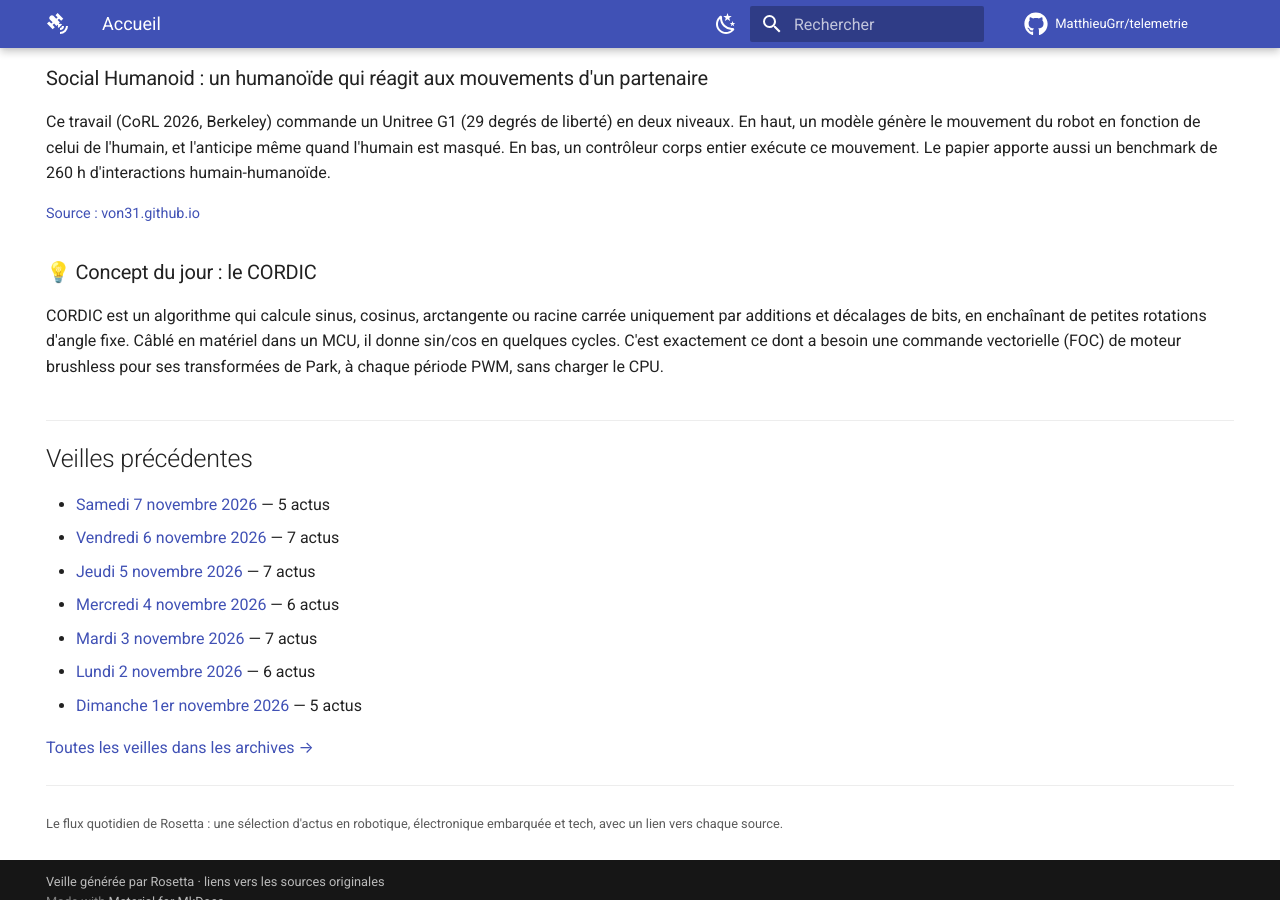
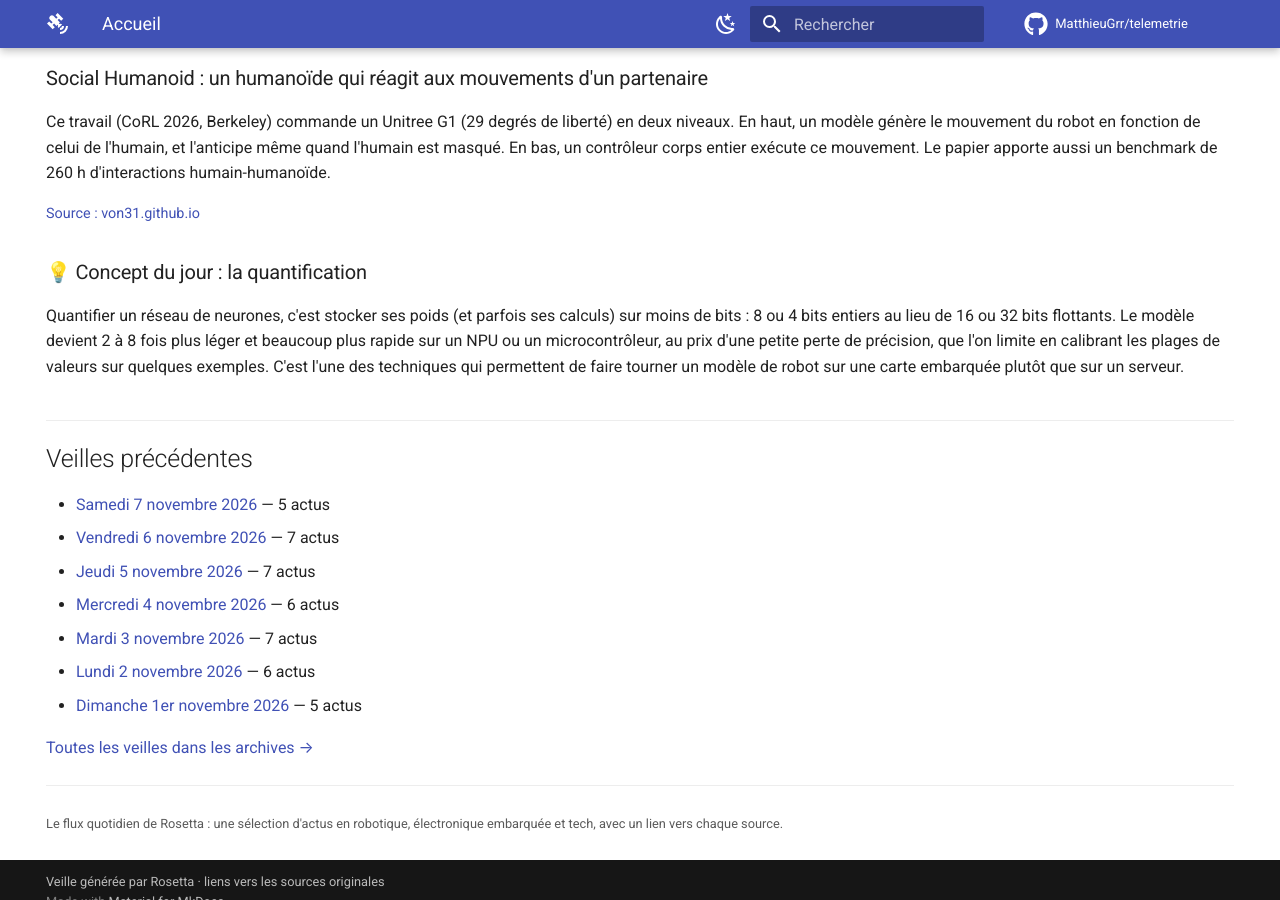
Before and after one commit to MatthieuGrr/telemetrie, an MkDocs documentation site: the page built from docs/index.md, in a window 1280 px wide and 900 px high, scrolled down 1012 px. Built offline with MkDocs 1.6.1 and Material for MkDocs 9.7.7, drawn with Linux system fonts in a browser that asks for light colours; comment, search, counter and statistics services are not loaded.

Commit message:
Régénère les index

```diff
--- a/docs/index.md
+++ b/docs/index.md
@@ -44,9 +44,9 @@ Ce travail (CoRL 2026, Berkeley) commande un Unitree G1 (29 degrés de liberté)
 [Source : von31.github.io](https://von31.github.io/social-humanoid/)
 { .source-link }
 
-### 💡 Concept du jour : le CORDIC
+### 💡 Concept du jour : la quantification
 
-CORDIC est un algorithme qui calcule sinus, cosinus, arctangente ou racine carrée uniquement par additions et décalages de bits, en enchaînant de petites rotations d'angle fixe. Câblé en matériel dans un MCU, il donne sin/cos en quelques cycles. C'est exactement ce dont a besoin une commande vectorielle (FOC) de moteur brushless pour ses transformées de Park, à chaque période PWM, sans charger le CPU.
+Quantifier un réseau de neurones, c'est stocker ses poids (et parfois ses calculs) sur moins de bits : 8 ou 4 bits entiers au lieu de 16 ou 32 bits flottants. Le modèle devient 2 à 8 fois plus léger et beaucoup plus rapide sur un NPU ou un microcontrôleur, au prix d'une petite perte de précision, que l'on limite en calibrant les plages de valeurs sur quelques exemples. C'est l'une des techniques qui permettent de faire tourner un modèle de robot sur une carte embarquée plutôt que sur un serveur.
 
 ## Veilles précédentes
 
```
Also changed, not shown: docs/2026/11/2026-11-08.md (+2 -2 lines).
